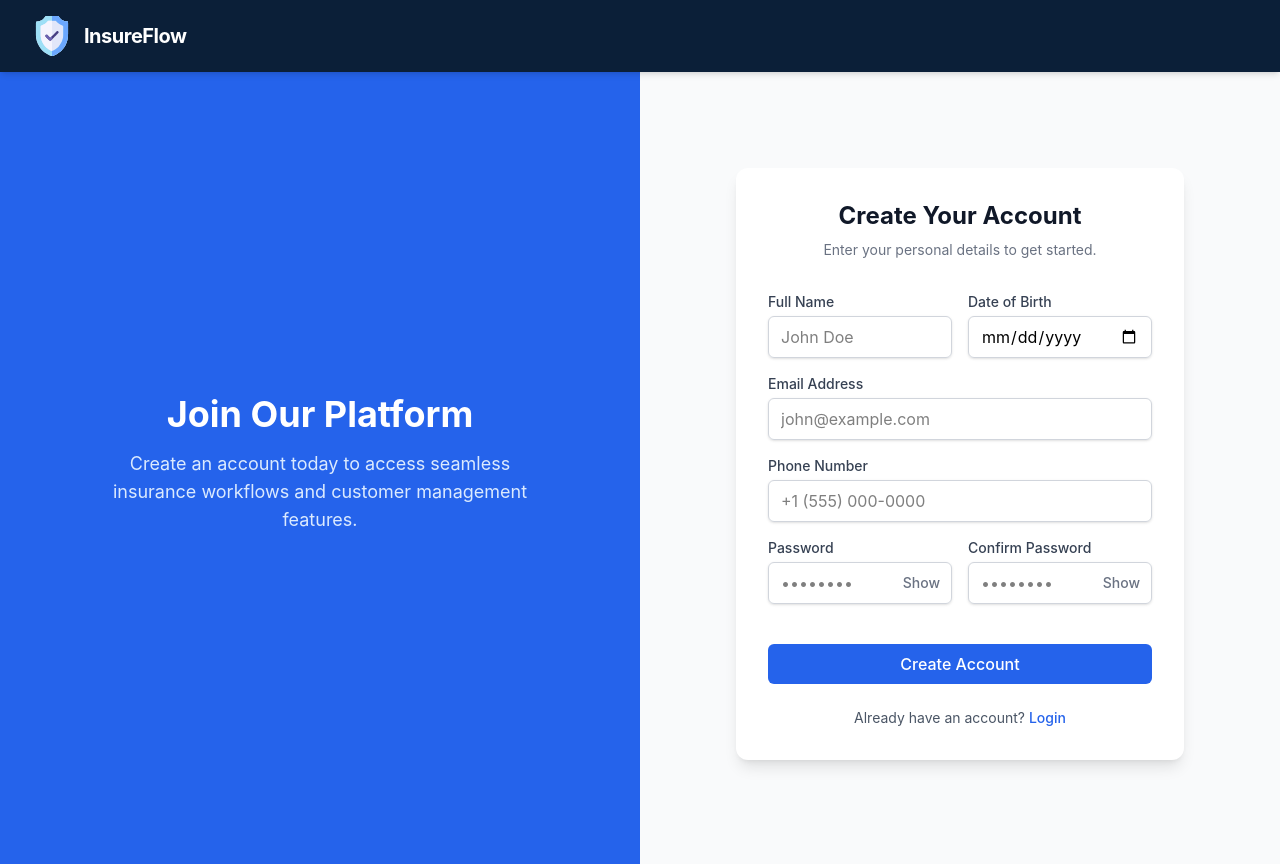
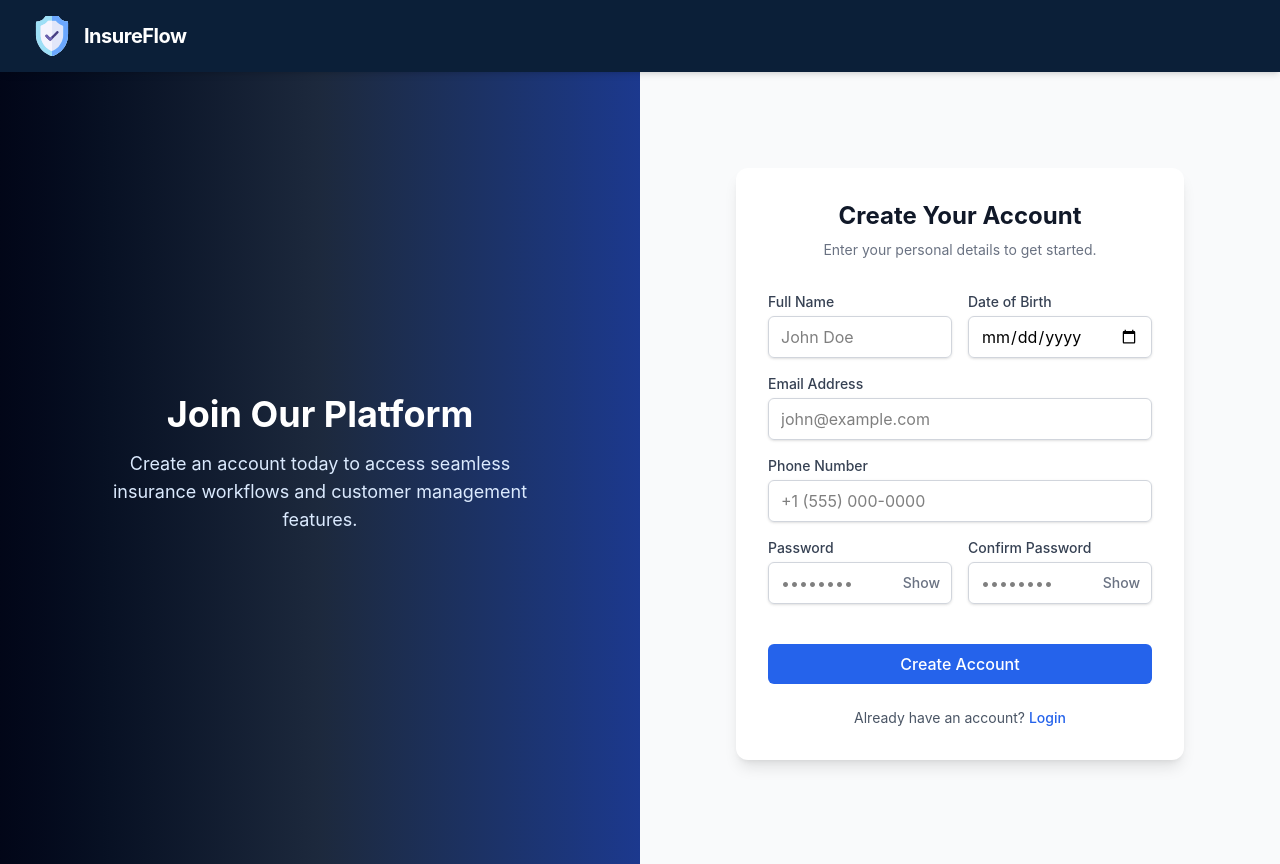
Before and after one commit to prajapativarsha/Web-Insurance-Management-Platform, a React (Vite) app in the folder frontend/: page /register in a window 1280 px wide. Built offline with nearby package versions, Linux system fonts and the light colour scheme.

Commit message:
updated register page

```diff
--- a/frontend/src/pages/auth/Register.jsx
+++ b/frontend/src/pages/auth/Register.jsx
@@ -62,7 +62,7 @@ const Register = () => {
   return (
     <div className="min-h-screen flex bg-gray-50">
       {/* Left side - Branding (Hidden on mobile) */}
-      <div className="hidden lg:flex lg:w-1/2 bg-primary text-white flex-col justify-center items-center p-12">
+      <div className="hidden lg:flex lg:w-1/2 bg-linear-to-r from-slate-950 via-slate-800 to-blue-900 text-white flex-col justify-center items-center p-12">
         <h1 className="text-4xl font-bold mb-4">Join Our Platform</h1>
         <p className="text-lg text-blue-100 text-center max-w-md">
           Create an account today to access seamless insurance workflows and customer management features.
```
